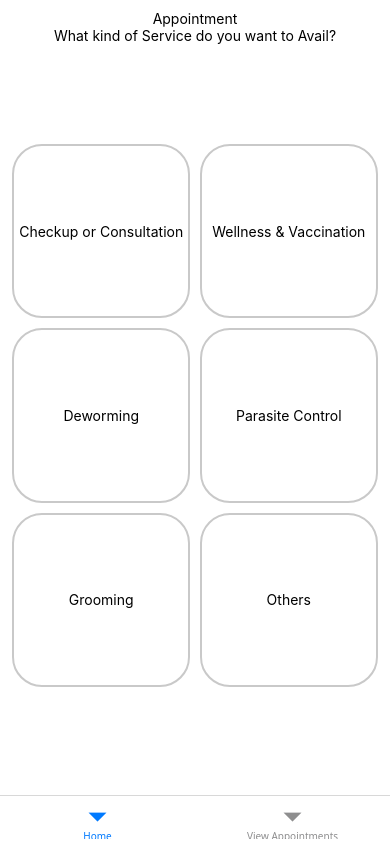
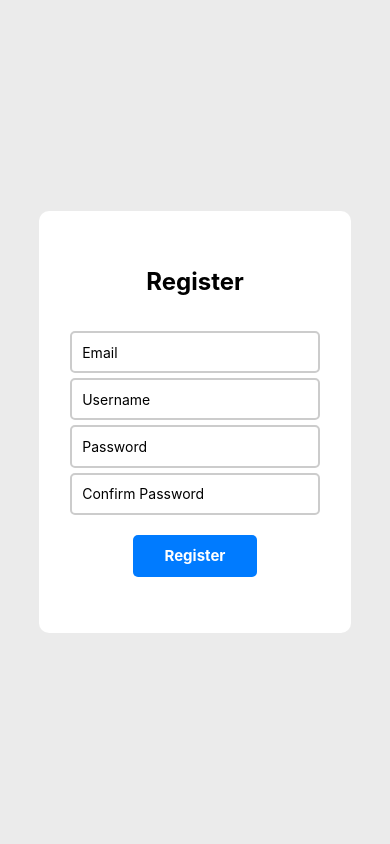
Before and after one commit to leeh3li0s/Capstone-Mobile, a React Native app: screen /Register in a window 390 px wide. Built offline with nearby package versions, Linux system fonts and the light colour scheme.

Commit message:
Static Registration Page

```diff
--- a/App.js
+++ b/App.js
@@ -1,7 +1,6 @@
-import { StatusBar } from 'expo-status-bar';
-import { StyleSheet, Text, View } from 'react-native';
+import { NavigationContainer } from '@react-navigation/native';
 import { createNativeStackNavigator } from '@react-navigation/native-stack';
-import { NavigationContainer } from '@react-navigation/native';
+import { createBottomTabNavigator } from '@react-navigation/bottom-tabs';
 import { useState } from 'react';
 
 import AppointmentServices from './screens/AppointmentServices';
@@ -11,15 +10,14 @@ import ViewAppointments from './screens/ViewAppointments';
 import Calendar from './screens/Calendar';
 import BookingDetails from './components/BookingDetails';
 import ConfirmAppointment from './screens/ConfirmAppointment';
+import Register from './screens/Register';
 
 import { AppointmentDetailsContext } from './context/AppointmentDetailsContext';
-import { createBottomTabNavigator } from '@react-navigation/bottom-tabs';
 
 export default function App() {
+  const Stack = createNativeStackNavigator();
   const Tab = createBottomTabNavigator();
-  const Stack = createNativeStackNavigator();
 
-  // Global state for current draft + confirmed list
   const AppointmentDetails = {
     service: '',
     firstName: '',
@@ -38,29 +36,56 @@ export default function App() {
   const [getAppointmentDetails, setAppointmentDetails] = useState(AppointmentDetails);
   const [getAppointments, setAppointments] = useState([]);
 
+  // This is your main app with tabs
+  function MainTabNavigator() {
+    return (
+      <Tab.Navigator>
+        <Tab.Screen name="Home" component={HomeStackNavigator} options={{ headerShown: false }} />
+        <Tab.Screen name="View Appointments" component={ViewAppointments} options={{ headerShown: false }} />
+      </Tab.Navigator>
+    );
+  }
+
+  // Stack for screens inside "Home"
   function HomeStackNavigator() {
     return (
       <Stack.Navigator initialRouteName="AppointmentServices">
+        <Stack.Screen name="AppointmentServices" component={AppointmentServices} options={{ headerShown: false }} />
         <Stack.Screen name="AppointmentDate" component={AppointmentDate} options={{ headerShown: false }} />
         <Stack.Screen name="AppointmentForm" component={AppointmentForm} options={{ headerShown: false }} />
-        <Stack.Screen name="AppointmentServices" component={AppointmentServices} options={{ headerShown: false }} />
-        <Stack.Screen name="ViewAppointments" component={ViewAppointments} options={{ headerShown: false }} />
-        <Stack.Screen name="Calendar" component={Calendar} options={{ headerShown: false }} />
         <Stack.Screen name="BookingDetails" component={BookingDetails} options={{ headerShown: false }} />
         <Stack.Screen name="ConfirmAppointment" component={ConfirmAppointment} options={{ headerShown: false }} />
+        <Stack.Screen name="Calendar" component={Calendar} options={{ headerShown: false }} />
       </Stack.Navigator>
     );
   }
+
+  // Stack for authentication
+  function AuthStackNavigator() {
+    return (
+      <Stack.Navigator>
+        <Stack.Screen name="Register" component={Register} options={{ headerShown: false }} />
+        {/* If you add Login screen, add here */}
+      </Stack.Navigator>
+    );
+  }
+
+  // Root navigator decides which stack to show
+  // For now, let's assume user is not logged in
+  const [isLoggedIn, setIsLoggedIn] = useState(false);
 
   return (
     <AppointmentDetailsContext.Provider
       value={{ getAppointmentDetails, setAppointmentDetails, getAppointments, setAppointments }}
     >
       <NavigationContainer>
-        <Tab.Navigator>
-          <Tab.Screen name="Home" component={HomeStackNavigator} options={{ headerShown: false }} />
-          <Tab.Screen name="View Appointments" component={ViewAppointments} options={{ headerShown: false }} />
-        </Tab.Navigator>
+        <Stack.Navigator screenOptions={{ headerShown: false }}>
+          {isLoggedIn ? (
+            <Stack.Screen name="MainApp" component={MainTabNavigator} />
+          ) : (
+            <Stack.Screen name="Auth" component={AuthStackNavigator} />
+          )}
+        </Stack.Navigator>
       </NavigationContainer>
     </AppointmentDetailsContext.Provider>
   );
--- a/screens/Register.jsx
+++ b/screens/Register.jsx
@@ -1,10 +1,77 @@
-import { View, Text } from 'react-native'
+import { View, Text, StyleSheet, TextInput, TouchableOpacity} from 'react-native'
 import React from 'react'
 
 export default function Register() {
-  return (
-    <View>
-      <Text>Register</Text>
+    return (
+    <View style={styles.mainComponent}  >
+        <View style={styles.RegisterContainer}>
+            <Text style={{
+                fontSize: 24,
+                fontWeight: 'bold',
+                marginBottom: 30,
+            }}
+            >Register</Text>
+            <TextInput style={styles.TextInputField} placeholder='Email' />
+            <TextInput style={styles.TextInputField} placeholder='Username' />
+            <TextInput style={styles.TextInputField} placeholder='Password' />
+            <TextInput style={styles.TextInputField} placeholder='Confirm Password' />
+
+            <TouchableOpacity style={{
+                marginTop: 15,
+                width: '40%',
+                height: '10%',
+                backgroundColor: '#007bff',
+                borderRadius: 5,
+                display: 'flex',
+                justifyContent: 'center',
+                alignItems: 'center',
+            }}>
+                <Text style={{
+                    color: '#ffffff',
+                    fontSize: 15,
+                    fontWeight: 'bold',
+                }}>Register</Text>
+            </TouchableOpacity>
+
+        </View>
     </View>
-  )
+    )
 }
+
+const styles = StyleSheet.create({
+    mainComponent: {
+        width: '100%',
+        height: '100%',
+        display: 'flex',
+        justifyContent: 'center',
+        alignItems: 'center',
+
+        backgroundColor: '#ebebeb',
+    },
+
+    RegisterContainer: {
+        width: '80%',
+        height: '50%',
+        display: 'flex',
+        flexDirection: 'column',
+        justifyContent: 'center',
+        alignItems: 'center',
+        gap: 5,
+
+        borderRadius: 10,
+        backgroundColor: '#ffffff',
+
+    },
+
+    TextInputField: {
+        width: '80%',
+        height: '10%',
+        borderColor: 'gray',
+        borderWidth: 2,
+        borderRadius: 5,
+        paddingHorizontal: 10,
+
+        borderColor: '#cccccc',
+        backgroundColor: '#ffffff',
+    }
+})
```
